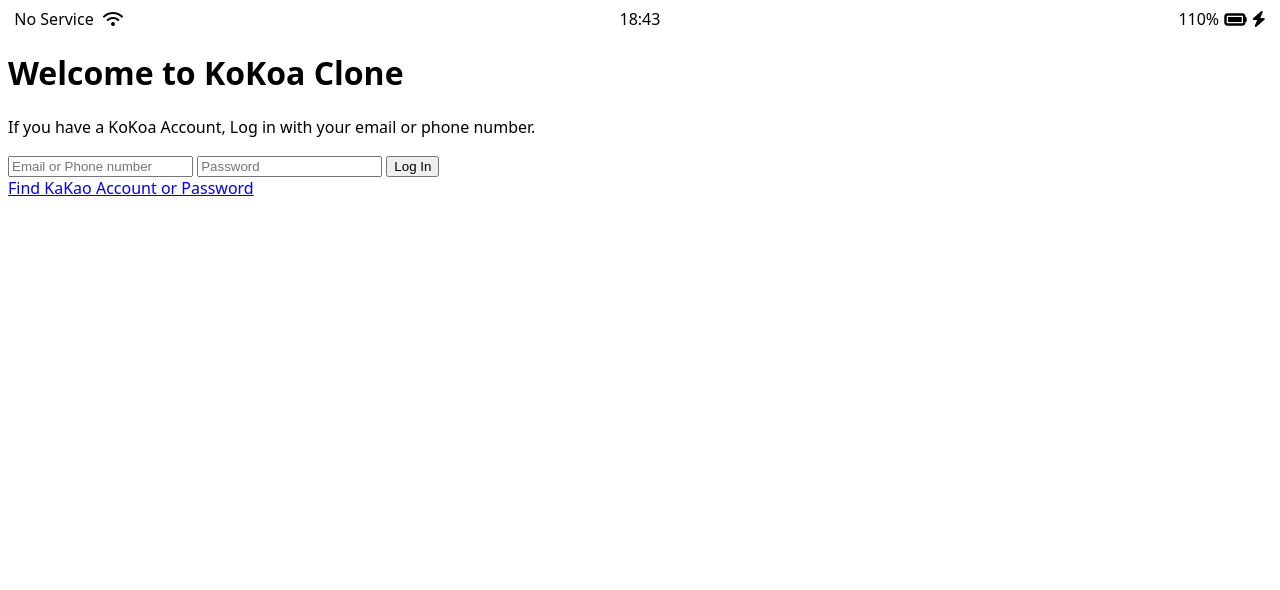
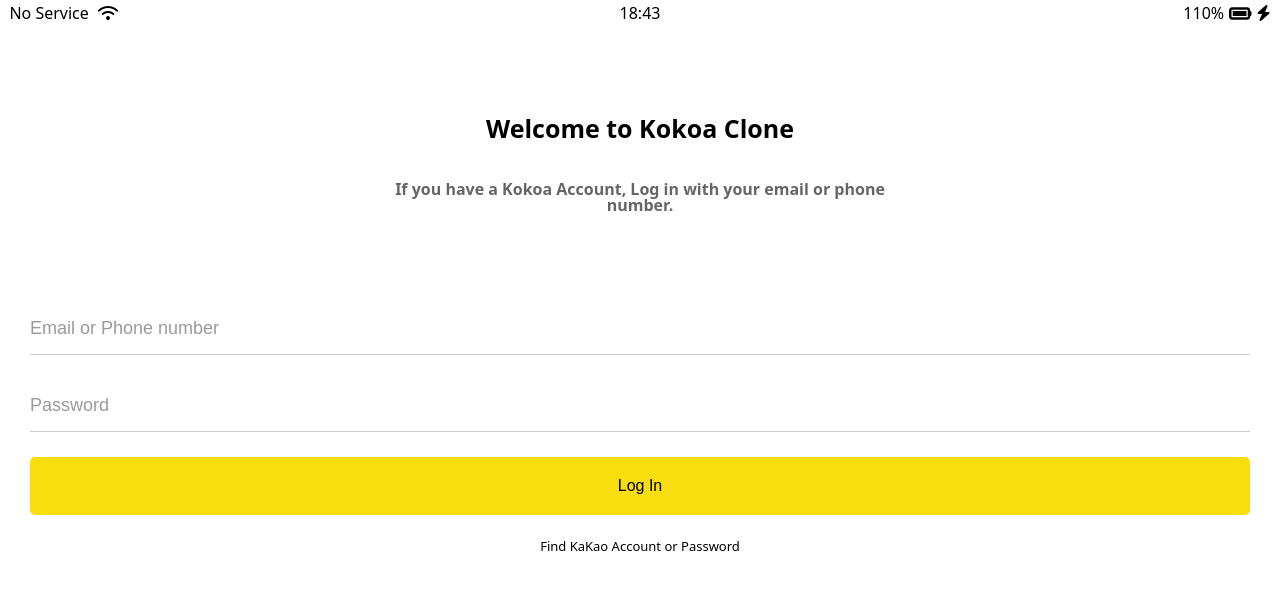
Before and after one commit to koikloi/kokoa-clone-2022, a plain HTML site: page index.html in a window 1280 px wide. Drawn offline with Linux system fonts and the light colour scheme.

Commit message:
add login.css

```diff
--- /dev/null
+++ b/css/components/status-bar.css
@@ -0,0 +1,23 @@
+.status-bar {
+    display: flex;
+    justify-content: center;
+    padding:  5px 3px;
+}
+.status-bar__column {
+    width: 33%;
+}
+.status-bar__column:first-child span {
+    margin-right: 5px;
+}
+.status-bar__column:nth-child(2) {
+    display: flex;
+    justify-content: center;
+}
+.status-bar__column:last-child {
+    display: flex;
+    justify-content: flex-end;
+    align-items: center;
+}
+.status-bar__column .fa-battery-full {
+    margin: 0px 5px;
+}
--- /dev/null
+++ b/css/reset.css
@@ -0,0 +1,52 @@
+/* http://meyerweb.com/eric/tools/css/reset/
+   v2.0 | 20110126
+   License: none (public domain)
+*/
+
+html, body, div, span, applet, object, iframe,
+h1, h2, h3, h4, h5, h6, p, blockquote, pre,
+a, abbr, acronym, address, big, cite, code,
+del, dfn, em, img, ins, kbd, q, s, samp,
+small, strike, strong, sub, sup, tt, var,
+b, u, i, center,
+dl, dt, dd, ol, ul, li,
+fieldset, form, label, legend,
+table, caption, tbody, tfoot, thead, tr, th, td,
+article, aside, canvas, details, embed,
+figure, figcaption, footer, header, hgroup,
+menu, nav, output, ruby, section, summary,
+time, mark, audio, video {
+	margin: 0;
+	padding: 0;
+	border: 0;
+	font-size: 100%;
+	font: inherit;
+	vertical-align: baseline;
+}
+/* HTML5 display-role reset for older browsers */
+article, aside, details, figcaption, figure,
+footer, header, hgroup, menu, nav, section {
+	display: block;
+}
+body {
+	line-height: 1;
+}
+ol, ul {
+	list-style: none;
+}
+blockquote, q {
+	quotes: none;
+}
+blockquote:before, blockquote:after,
+q:before, q:after {
+	content: '';
+	content: none;
+}
+table {
+	border-collapse: collapse;
+	border-spacing: 0;
+}
+
+input:focus {
+    outline: none;
+}
--- /dev/null
+++ b/css/screens/login.css
@@ -0,0 +1,58 @@
+.welcome-header {
+    margin: 90px 0px;
+    text-align: center;
+    display: flex;
+    flex-direction: column;
+    align-items: center;
+    font-weight: 600;
+}
+
+.welcome-header__title {
+    font-size: 25px;
+    margin-bottom: 40px;
+}
+.welcome-header__text {
+    width: 40%;
+    opacity: 0.6;
+}
+
+#login-form {
+    display: flex;
+    flex-direction: column;
+    margin: 0px 30px;
+}
+
+#login-form input {
+    border: none;
+    padding: 15px 0px;
+    font-size: 18px;
+    margin-bottom: 25px;
+}
+
+#login-form input::placeholder {
+    color: rgba(0,0,0,0.4);
+}
+
+#login-form input:not([type="submit"]) {
+    border-bottom: 1px solid rgba(0, 0, 0, 0.2);
+    transition: border-color 0.3s ease-in-out;
+ }
+
+#login-form input:focus {
+    border-color: var(--yellow);
+}
+
+#login-form input[type="submit"] {
+    background-color: var(--yellow);
+    cursor: pointer;
+    font-size: 16px;
+    padding: 20px 0px;
+    border-radius: 5px;
+}
+
+#login-form a {
+    text-align: center;
+    text-decoration: none;
+    color: inherit;
+    font-size: 13px;
+}
--- a/css/style.css
+++ b/css/style.css
@@ -1,25 +1,8 @@
+@import "reset.css";
+@import "components/status-bar.css";
+@import "variables.css";
+@import "screens/login.css";
+
 body {
     font-family: system-ui, -apple-system, BlinkMacSystemFont, 'Segoe UI', Roboto, Oxygen, Ubuntu, Cantarell, 'Open Sans', 'Helvetica Neue', sans-serif;
 }
-.status-bar {
-    display: flex;
-    justify-content: center;
-}
-.status-bar__column {
-    width: 33%;
-}
-.status-bar__column:first-child span {
-    margin-right: 5px;
-}
-.status-bar__column:nth-child(2) {
-    display: flex;
-    justify-content: center;
-}
-.status-bar__column:last-child {
-    display: flex;
-    justify-content: flex-end;
-    align-items: center;
-}
-.status-bar__column .fa-battery-full {
-    margin: 0px 5px;
-}
--- /dev/null
+++ b/css/variables.css
@@ -0,0 +1,3 @@
+:root {
+    --yellow:#F8DD0F;
+}
--- a/index.html
+++ b/index.html
@@ -24,17 +24,16 @@
     </div>
 
     <header class="welcome-header">
-        <h1 class="welcome-header__title">Welcome to KoKoa Clone</h1>
-        <p class="welcome-header__text">If you have a KoKoa Account, Log in with your email or phone number.</p>
+        <h1 class="welcome-header__title"> Welcome to Kokoa Clone </h1>
+        <p class="welcome-header__text">If you have a Kokoa Account, Log in with your email or phone number.</p>
     </header>
 
     <form id="login-form">
         <input type="text" placeholder="Email or Phone number" />
         <input type="password" placeholder="Password" />
         <input type="submit" value="Log In" />
+        <a href="#">Find KaKao Account or Password</a>
     </form>
-
-    <a href="#">Find KaKao Account or Password</a>
     <script src="https://kit.fontawesome.com/d8554f6c28.js" crossorigin="anonymous"></script>
 </body>
 </html>
```
